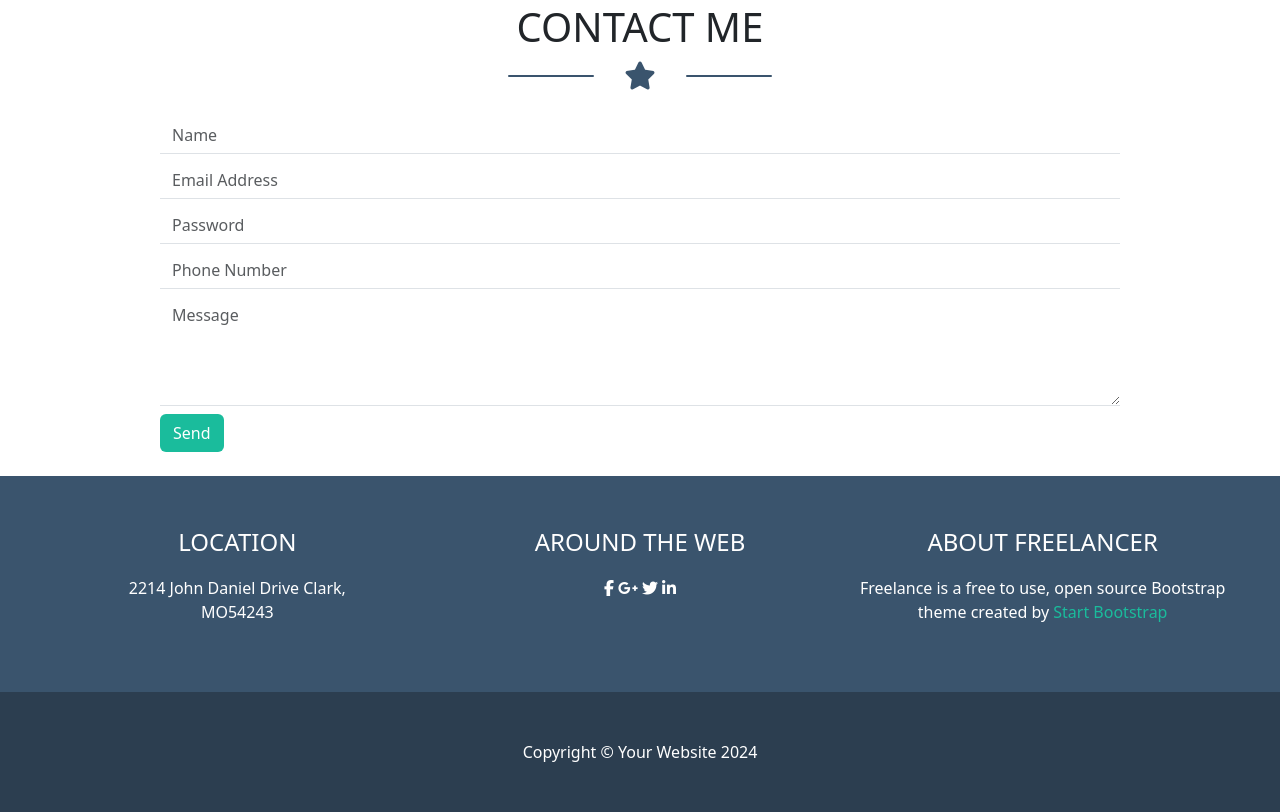
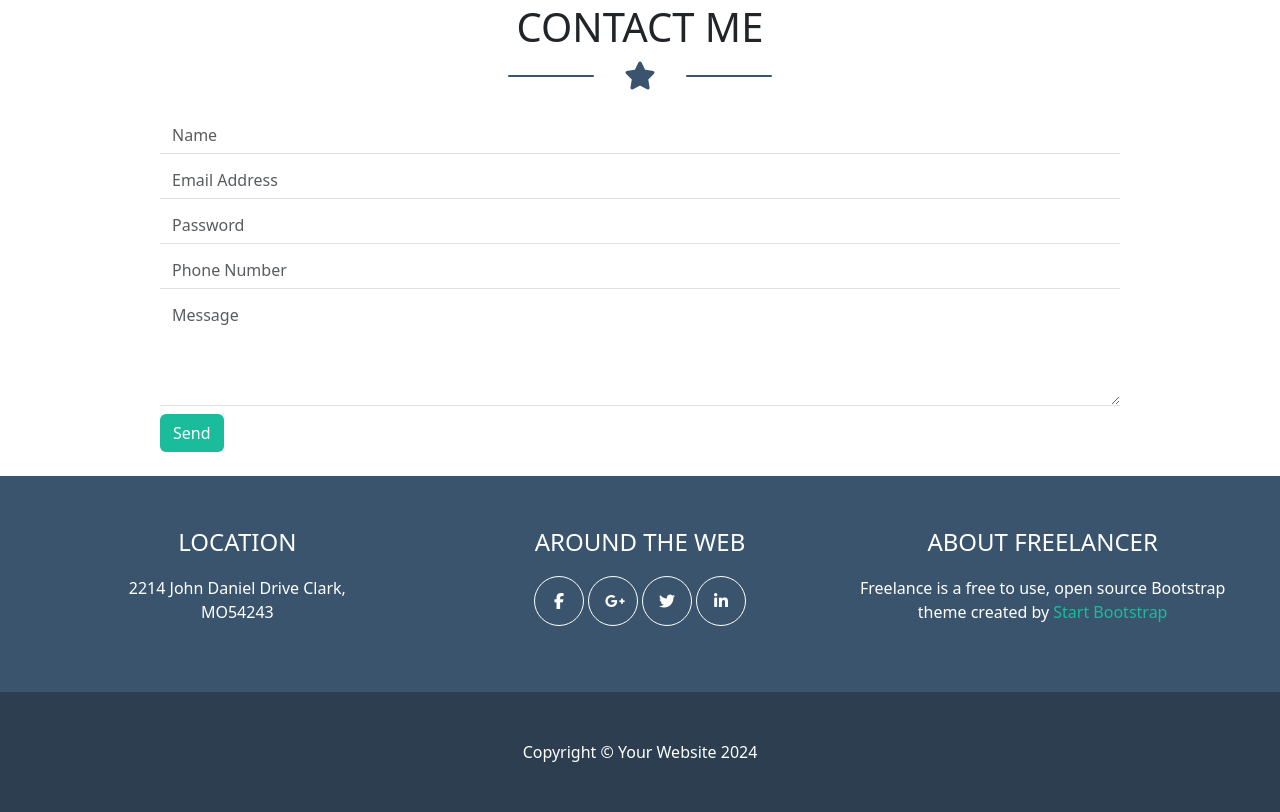
Before and after one commit to AleDelCampo/html-css-bootstrap-freelancer, a plain HTML site: page index.html in a window 1280 px wide. Shown: the part 1687-2499 px from the top of the page. Drawn offline with nearby package versions, Linux system fonts and the light colour scheme.

Commit message:
esercizio completo.

```diff
--- a/index.html
+++ b/index.html
@@ -227,10 +227,10 @@
         <div class="col test-dimension">
           <p class="fs-4">AROUND THE WEB</p>
           <div class="d-flex justify-content-center gap-1">
-            <div><i class="fa-brands fa-facebook-f"></i></div>
-            <div><i class="fa-brands fa-google-plus-g"></i></div>
-            <div><i class="fa-brands fa-twitter"></i></div>
-            <div><i class="fa-brands fa-linkedin-in"></i></div>
+            <div><i class="social-icons fa-brands fa-facebook-f p-3 "></i></div>
+            <div><i class="social-icons fa-brands fa-google-plus-g p-3"></i></div>
+            <div><i class="social-icons fa-brands fa-twitter p-3"></i></div>
+            <div><i class="social-icons fa-brands fa-linkedin-in p-3"></i></div>
           </div>
         </div>
         <div class="col test-dimension">
--- a/style.css
+++ b/style.css
@@ -28,4 +28,6 @@
 .social-icons {
     height: 50px;
     width: 50px;
+    border: 1px solid white;
+    border-radius: 50%;
 }
```
